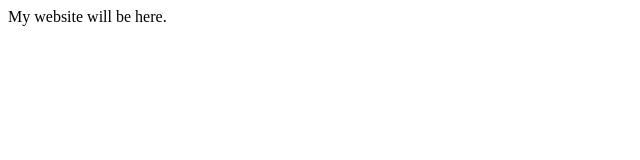
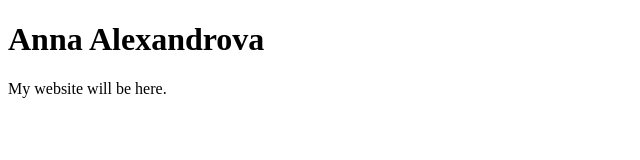
Before and after one commit to anna-alexandrova/anna-alexandrova.github.io, a plain HTML site: page index.html in a window 1280 px wide. Shown: the whole page, without its empty margins (0-640 px from the left). Drawn offline with Linux system fonts and the light colour scheme.

Commit message:
Update index.html

```diff
--- a/index.html
+++ b/index.html
@@ -2,11 +2,12 @@
 <html lang="en">
 <head>
   <meta charset="UTF-8">
-  <title>Anna Alexandrova</title></head>
-  <body>
+  <title>Anna Alexandrova</title>
+</head>
 
-My website will be here.
-
+<body>
+  <h1>Anna Alexandrova</h1>
+  <p>My website will be here.</p>
 </body>
 
 </html>
```
